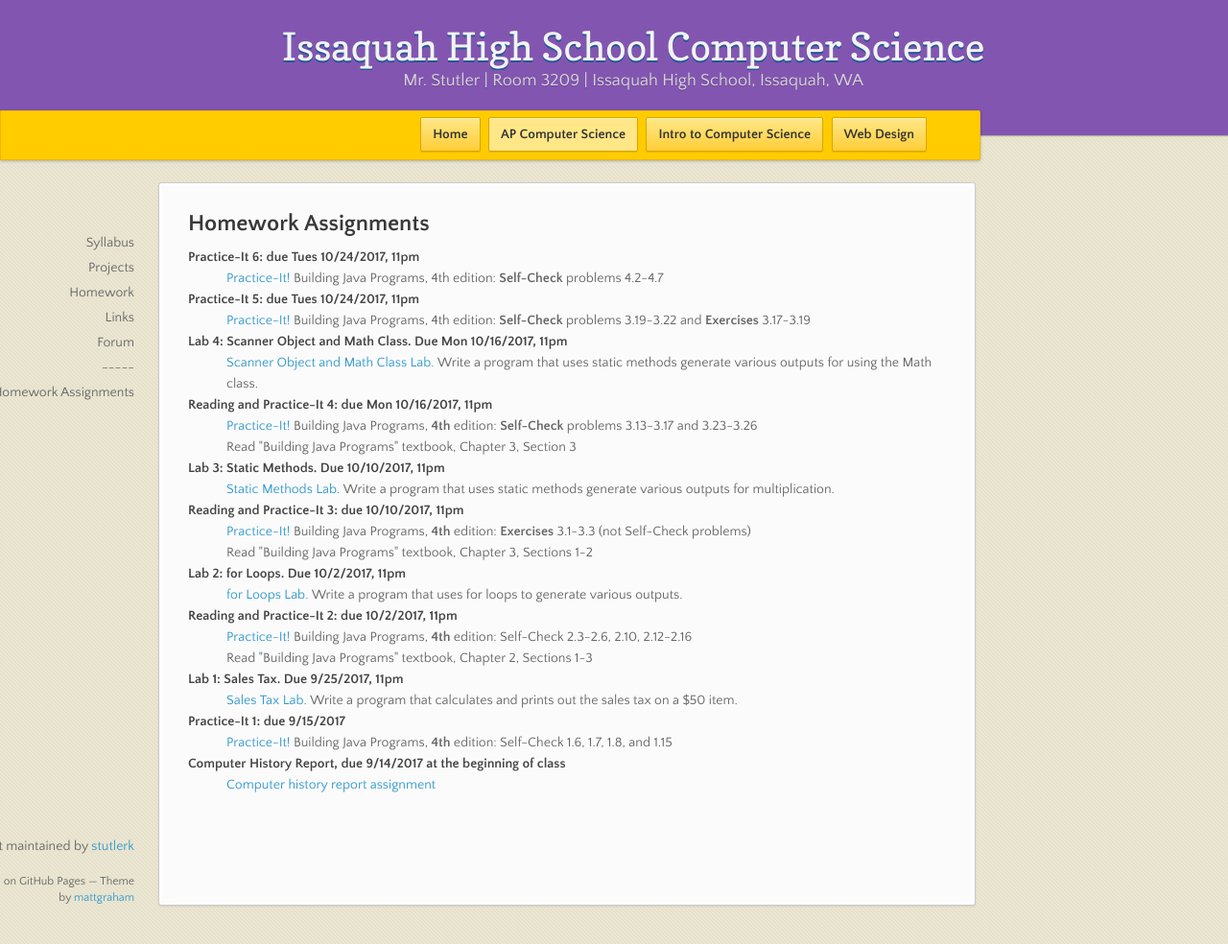
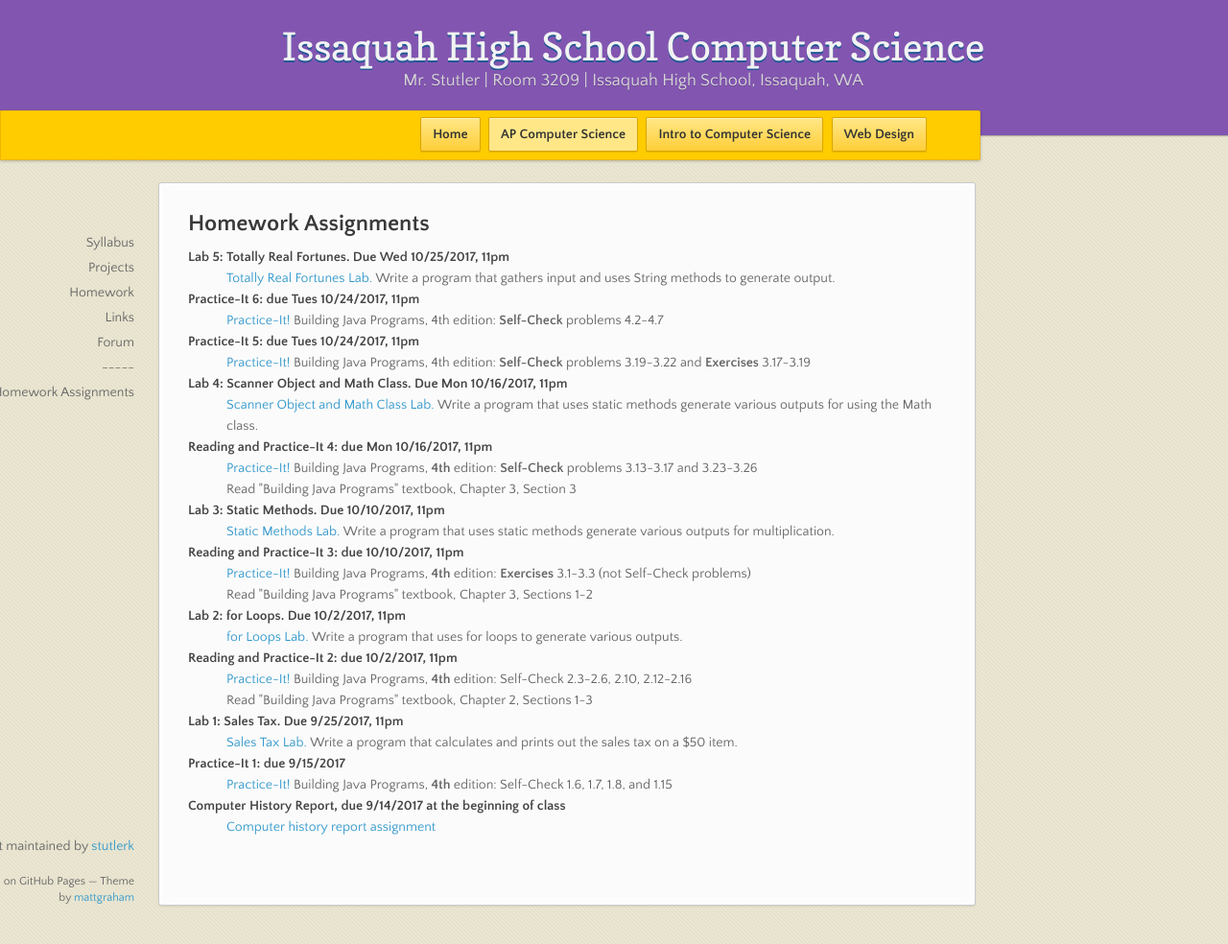
Before and after one commit to stutlerk/ihs-website, a Jekyll site: the page built from _apcs/homework.html, in a window 1280 px wide and 984 px high. Shown: the whole window at 96% size. Built offline with Jekyll 4.4.1, drawn with Linux system fonts in a browser that asks for light colours; nearby versions of some CDN libraries.

Commit message:
Update homework.html

```diff
--- a/_apcs/homework.html
+++ b/_apcs/homework.html
@@ -6,6 +6,9 @@ layout: course
 <section>
 <h2>Homework Assignments</h2>
   <dl>
+    <dt>Lab 5: Totally Real Fortunes. Due Wed 10/25/2017, 11pm</dt>
+    <dd><a href="https://issaquahwednet-my.sharepoint.com/personal/stutlerk_issaquah_wednet_edu/_layouts/15/guestaccess.aspx?docid=010fd9459049b4bd09ab0e14da4f6bba6&authkey=ARie6bkIpgvO5dBRrOElSew">Totally Real Fortunes Lab.</a> Write a program that gathers input and uses String methods to generate output.</dd>
+
     <dt>Practice-It 6: due Tues 10/24/2017, 11pm</dt>
     <dd><a href="https://practiceit.cs.washington.edu/" target="_blank">Practice-It!</a> Building Java Programs, 4th edition: <b>Self-Check</b> problems 4.2-4.7</dd>
 
```
